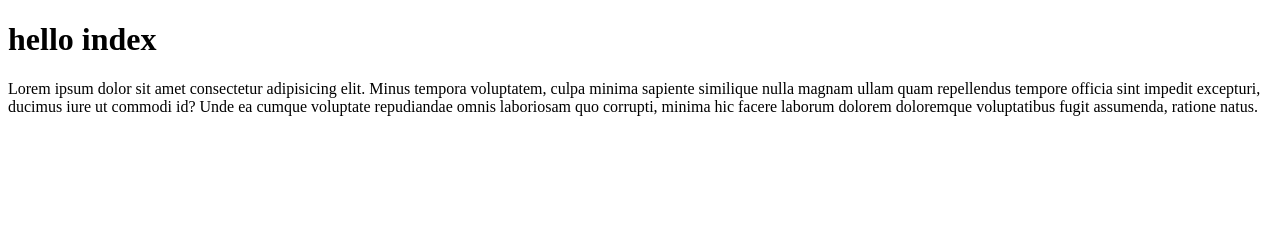
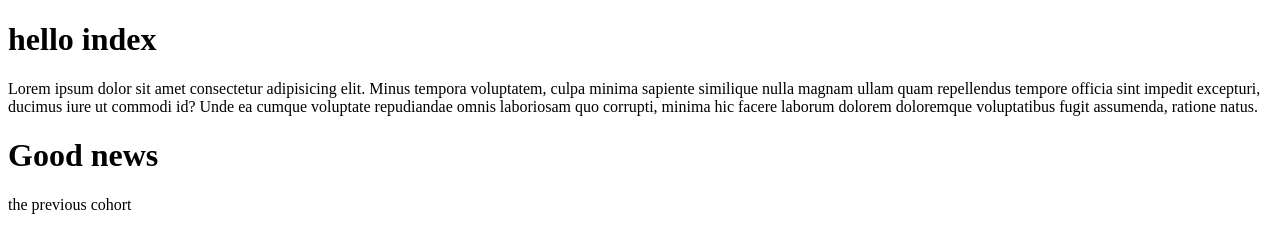
Before and after one commit to Masengesho666/HTML_for-collabollation, a plain HTML site: page index.html in a window 1280 px wide. Drawn offline with Linux system fonts and the light colour scheme.

Commit message:
add div in index.html file

```diff
--- a/index.html
+++ b/index.html
@@ -13,5 +13,10 @@
            excepturi, ducimus iure ut commodi id? Unde ea cumque voluptate
             repudiandae omnis laboriosam quo corrupti, minima hic facere laborum
             dolorem doloremque voluptatibus fugit assumenda, ratione natus.</p>
+            <div>
+                <h1>Good news</h1>
+                <p>the previous cohort</p>
+            </div>
+
 </body>
 </html>
```
